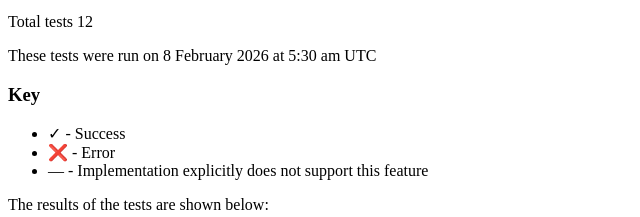
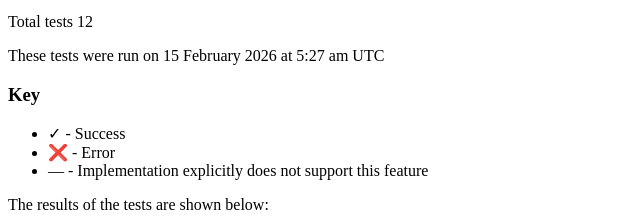
Before and after one commit to decentralgabe/vc-test-suite-template, a plain HTML site: page index.html in a window 1280 px wide. Shown: the part 242-459 px from the top of the page, 0-640 px from the left. Drawn offline with Linux system fonts and the light colour scheme.

Commit message:
Deploying to gh-pages from @ decentralgabe/vc-test-suite-template@d9a38ab02d75383b4bcf9265d0321e660e117d38 🚀

```diff
--- a/index.html
+++ b/index.html
@@ -106,7 +106,7 @@
       Total tests 12
       </p>
       <p>
-        These tests were run on <time>8 February 2026 at 5:30 am UTC</time>
+        These tests were run on <time>15 February 2026 at 5:27 am UTC</time>
       </p>
       <section class="informative" id="Key">
         <h3>Key</h3>
```
Also changed, not shown: 1 other file.
